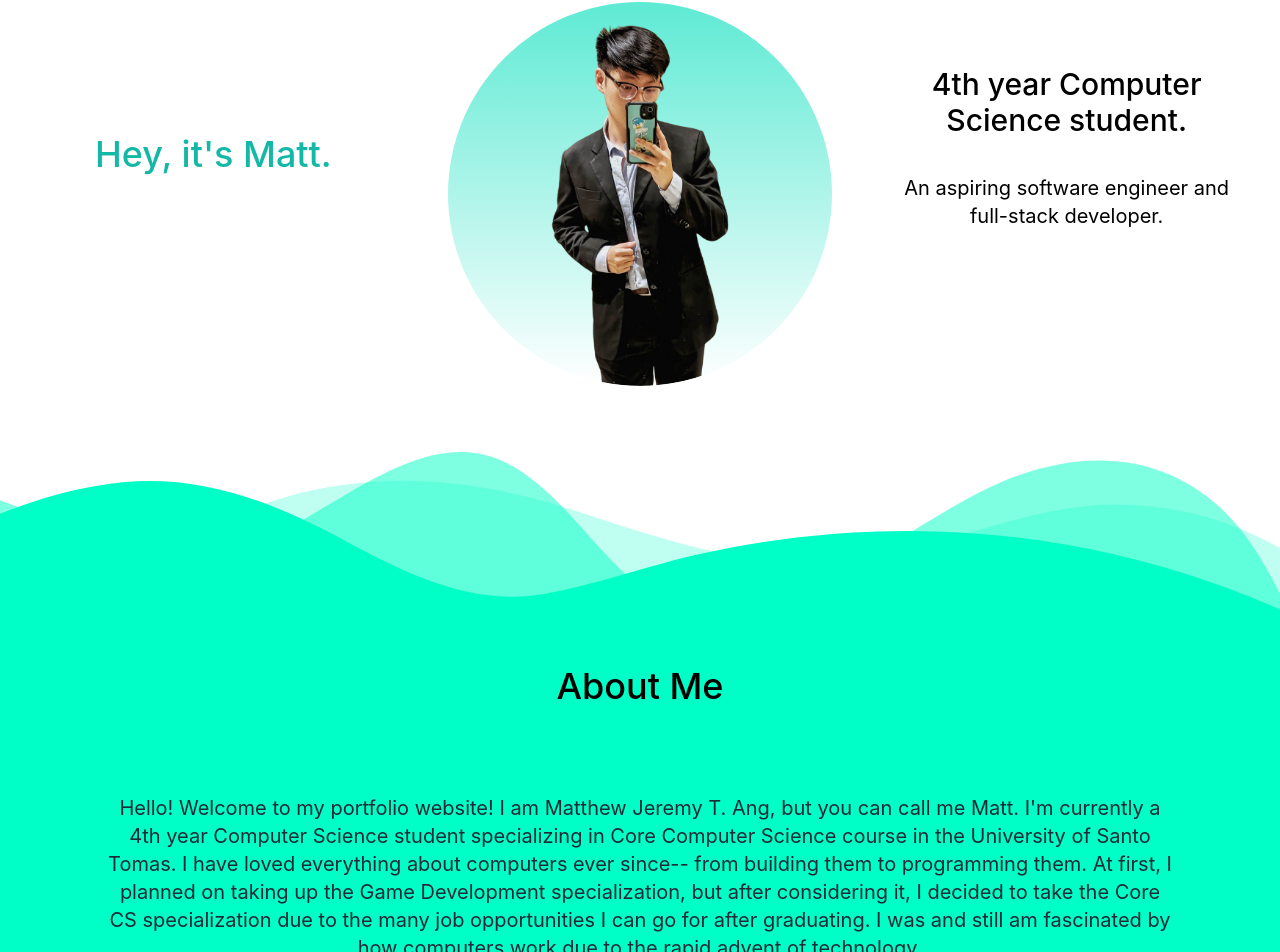
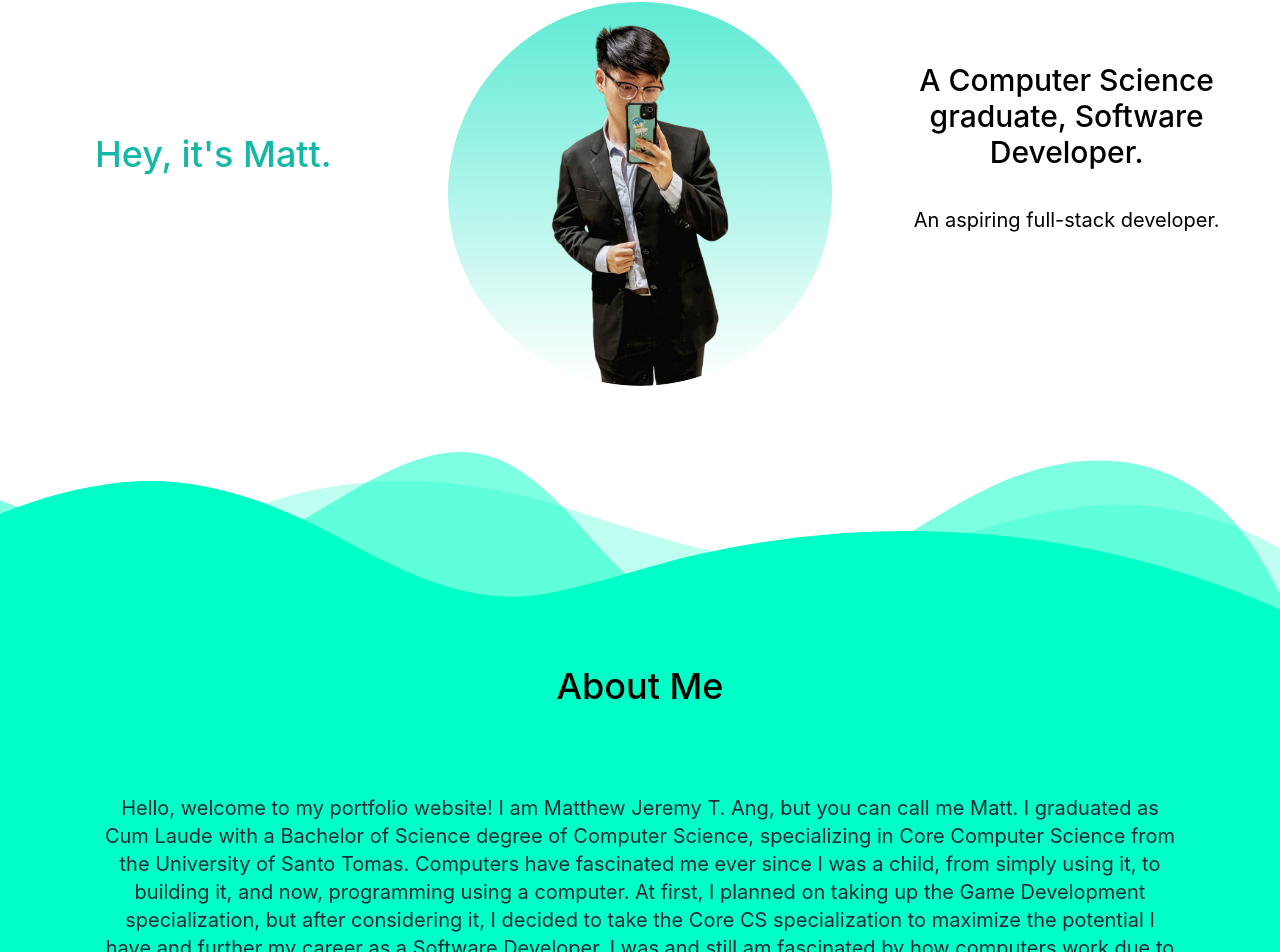
Before and after one commit to Axiion/Matt-Portfolio, a Next.js app: page / in a window 1280 px wide. Shown: the part 182-1134 px from the top of the page. Built offline with nearby package versions, Linux system fonts and the light colour scheme.

Commit message:
New update to portfolio
added more information

```diff
--- a/pages/index.js
+++ b/pages/index.js
@@ -232,7 +232,7 @@ export default function Home() {
                   className="text-md font-medium leading-8
               md:text-3xl px-12 leading-8 py-2"
                 >
-                  4th year Computer Science student.
+                  A Computer Science graduate, Software Developer.
                 </h2>
               </motion.div>
               <motion.div
@@ -256,7 +256,7 @@ export default function Home() {
                   className="text-md leading-8 mt-2
               md:text-xl px-12 py-5 leading-8"
                 >
-                  An aspiring software engineer and full-stack developer.
+                  An aspiring full-stack developer.
                 </p>
               </motion.div>
             </div>
@@ -300,16 +300,18 @@ export default function Home() {
             md:text-md max-w-4xl mx-auto px-10
             lg:text-xl max-w-6xl mx-auto px-10"
             >
-              Hello! Welcome to my portfolio website! I am Matthew Jeremy T.
-              Ang, but you can call me Matt. I'm currently a 4th year Computer
-              Science student specializing in Core Computer Science course in
-              the University of Santo Tomas. I have loved everything about
-              computers ever since-- from building them to programming them. At
-              first, I planned on taking up the Game Development specialization,
-              but after considering it, I decided to take the Core CS
-              specialization due to the many job opportunities I can go for
-              after graduating. I was and still am fascinated by how computers
-              work due to the rapid advent of technology.
+              Hello, welcome to my portfolio website! I am Matthew Jeremy T.
+              Ang, but you can call me Matt. I graduated as Cum Laude with a
+              Bachelor of Science degree of Computer Science, specializing in
+              Core Computer Science from the University of Santo Tomas.
+              Computers have fascinated me ever since I was a child, from simply
+              using it, to building it, and now, programming using a computer.
+              At first, I planned on taking up the Game Development
+              specialization, but after considering it, I decided to take the
+              Core CS specialization to maximize the potential I have and
+              further my career as a Software Developer. I was and still am
+              fascinated by how computers work due to the rapid advent of
+              technology.
             </p>
             <p
               className="text-center text-md py-10 leading-8 font-regular text-gray-800
@@ -474,14 +476,83 @@ export default function Home() {
         </section>
         <section id="education" className="bg-[#00FFC6] p-10">
           <div className="text-center">
-            <h3 className="text-3xl font-medium py-10">Education</h3>
+            <h3 className="text-3xl font-medium py-10">
+              Work experiences and Education
+            </h3>
           </div>
           <div className="bg-white p-5 rounded-md shadow-lg md:p-20">
             <ol className="relative border-l border-gray-800">
               <li className="mb-10 ml-4">
                 <div className="absolute w-3 h-3 rounded-full mt-1.5 -left-1.5 bg-[#00FFC6]"></div>
                 <time className="mb-1 text-sm font-normal leading-none text-gray-600">
-                  2019 - Present
+                  July 2023 - Present
+                </time>
+                <h3 className="text-lg font-semibold text-gray-800">
+                  IDEMIA Philippines Inc.
+                </h3>
+                <p className="text-md font-semibold text-gray-800">
+                  Back Office Industrialization Engineer
+                </p>
+                <p className="mb-4 text-base font-normal text-gray-700">
+                  Software development on various kinds of card chips for
+                  international use, mainly clients from North America.
+                </p>
+              </li>
+              <li className="mb-10 ml-4">
+                <div className="absolute w-3 h-3 rounded-full mt-1.5 -left-1.5 bg-[#00FFC6]"></div>
+                <time className="mb-1 text-sm font-normal leading-none text-gray-600">
+                  February 2023 - Present
+                </time>
+                <h3 className="text-lg font-semibold text-gray-800">
+                  Ultra Gravel Challenge
+                </h3>
+                <p className="text-md font-semibold text-gray-800">
+                  Event Organizer
+                </p>
+                <p className="mb-4 text-base font-normal text-gray-700">
+                  Organizer for the Ultra Gravel Challenge event. Mainly
+                  delegating tasks and monitoring performance of employees. In
+                  charge of finances and communicating with clients.
+                </p>
+              </li>
+              <li className="mb-10 ml-4">
+                <div className="absolute w-3 h-3 rounded-full mt-1.5 -left-1.5 bg-[#00FFC6]"></div>
+                <time className="mb-1 text-sm font-normal leading-none text-gray-600">
+                  July 2022 - Present
+                </time>
+                <h3 className="text-lg font-semibold text-gray-800">
+                  Philippine Bicycle Demo & Expo
+                </h3>
+                <p className="text-md font-semibold text-gray-800">
+                  Event Organizer
+                </p>
+                <p className="mb-4 text-base font-normal text-gray-700">
+                  Organizer for the Philippine Bicycle Demo & Expo event. Mainly
+                  delegating tasks and monitoring performance of employees. In
+                  charge of finances and communicating with clients.
+                </p>
+              </li>
+              <li className="mb-10 ml-4">
+                <div className="absolute w-3 h-3 rounded-full mt-1.5 -left-1.5 bg-[#00FFC6]"></div>
+                <time className="mb-1 text-sm font-normal leading-none text-gray-600">
+                  March 2023 - June 2023
+                </time>
+                <h3 className="text-lg font-semibold text-gray-800">
+                  PhilFlex Cables and Wires Co.
+                </h3>
+                <p className="text-md font-semibold text-gray-800">
+                  OJT Software Developer
+                </p>
+                <p className="mb-4 text-base font-normal text-gray-700">
+                  Applied at PhilFlex Cables and Wires Co. for my OJT subject
+                  during my 4th year in college. Mainly assisting their software
+                  developers with their projects.
+                </p>
+              </li>
+              <li className="mb-10 ml-4">
+                <div className="absolute w-3 h-3 rounded-full mt-1.5 -left-1.5 bg-[#00FFC6]"></div>
+                <time className="mb-1 text-sm font-normal leading-none text-gray-600">
+                  2019 - 2023, Graduated as Cum Laude
                 </time>
                 <h3 className="text-lg font-semibold text-gray-800">
                   University of Santo Tomas - College of Information and
@@ -494,9 +565,10 @@ export default function Home() {
                   <br />
                   3rd Year S.Y. 2021-2022 - Dean's Lister
                   <br />
-                  4th Year S.Y. 2022-2023 1st Semester - Dean's Lister
+                  4th Year S.Y. 2022-2023 - Dean's Lister
                   <br />
-                  Executive Assistant to Chief of Staff
+                  Executive Assistant to Chief of Staff, Computer Science
+                  Society
                 </p>
               </li>
               <li className="mb-10 ml-4">
```
Also changed, not shown: 1 other file (tests, documents, lock files or other folders).
